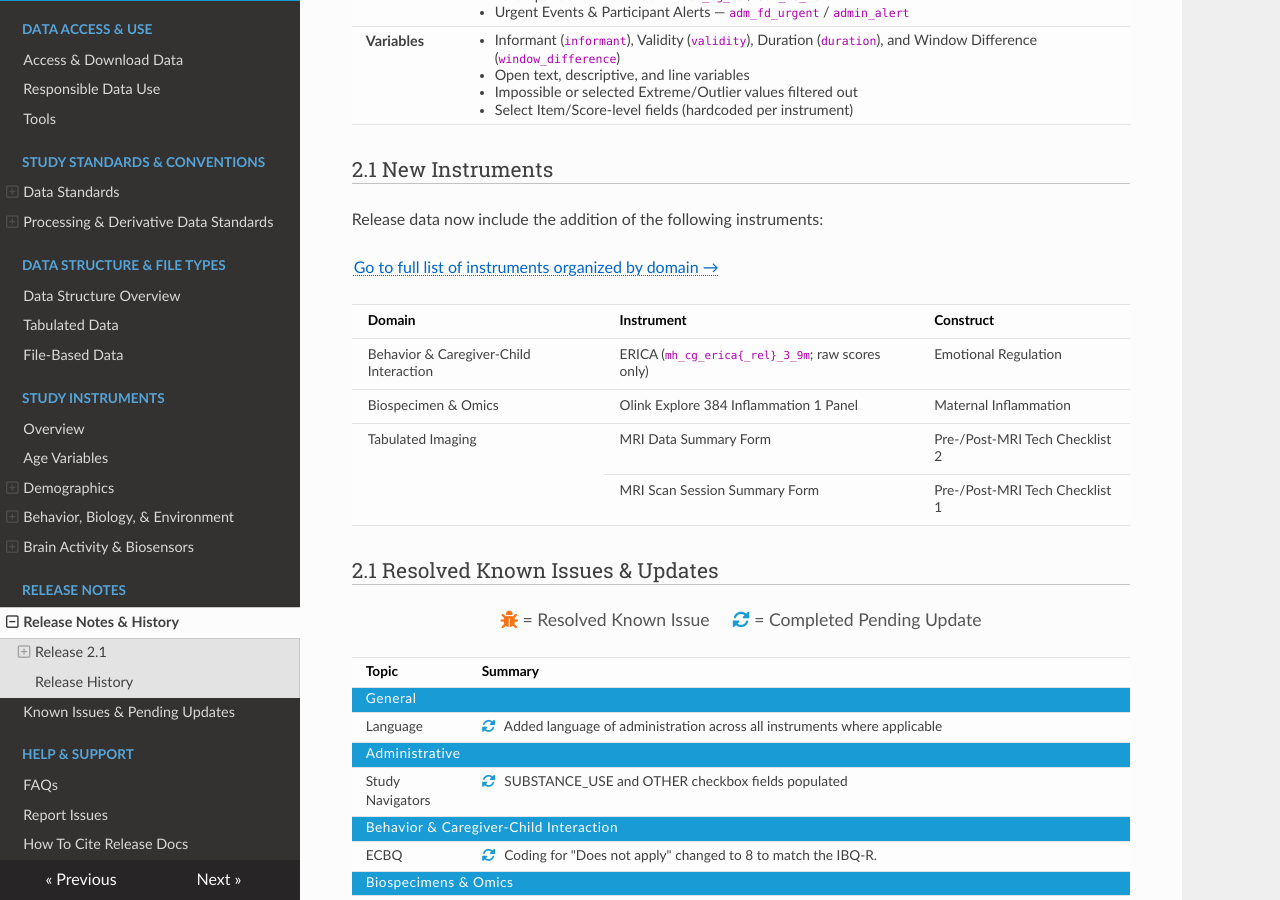
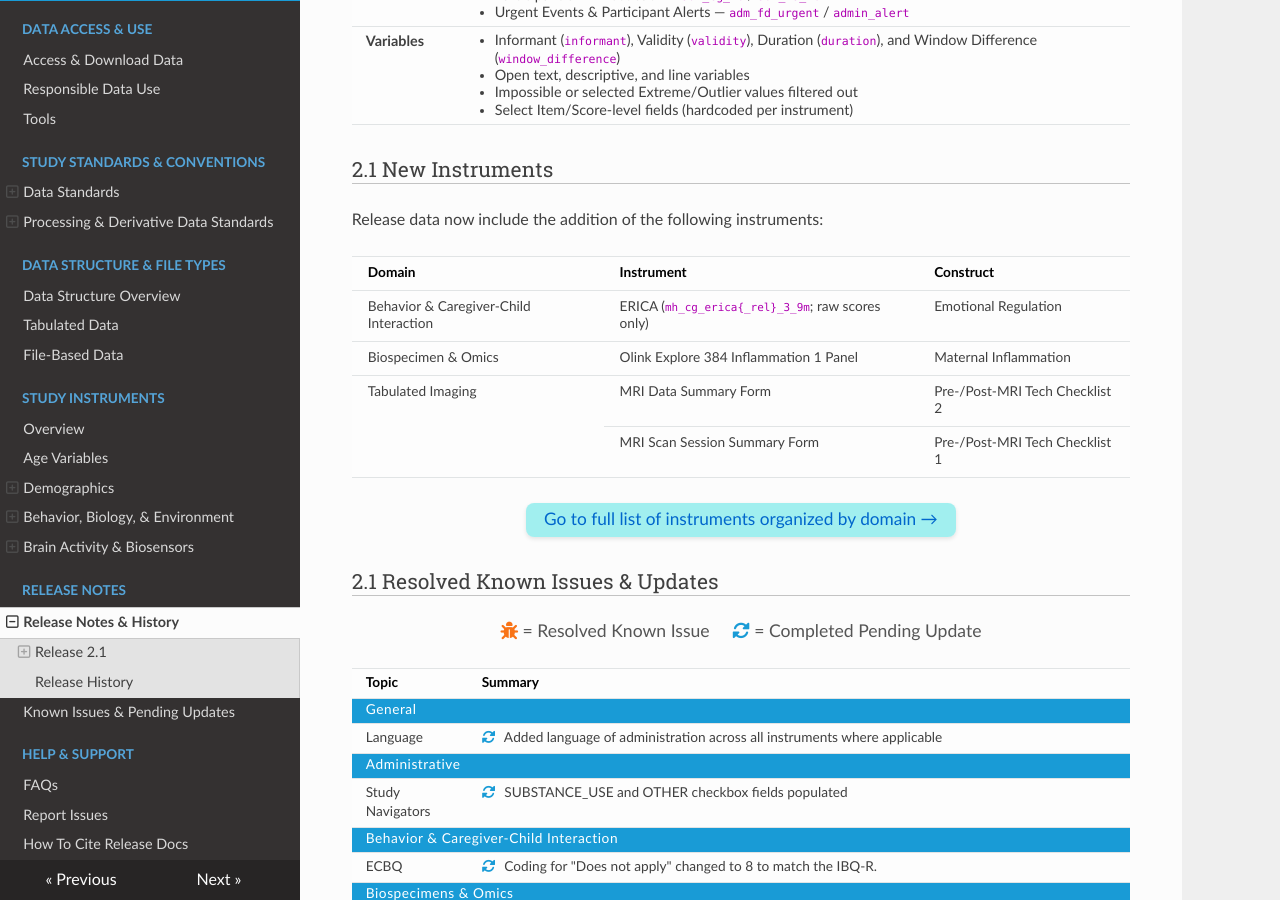
Before and after one commit to nbdc-datahub/hbcd-docs, an MkDocs documentation site: the page built from docs/changelog/release-notes.md, in a window 1280 px wide and 900 px high, scrolled down 1210 px. Built offline with MkDocs 1.6.1, drawn with Linux system fonts in a browser that asks for light colours; nearby versions of some CDN libraries.

Commit message:
add button

```diff
--- a/docs/changelog/release-notes.md
+++ b/docs/changelog/release-notes.md
@@ -159,6 +157,14 @@
 
 </tbody>
 </table>
+
+
+<p class="button-link-wrapper">
+  <a href="/instruments/"
+     class="button-link">
+    Go to full list of instruments organized by domain →
+  </a>
+</p>
 
 ### 2.1 Resolved Known Issues & Updates
 
```
Also changed, not shown: other parts of docs/changelog/release-notes.md (+0 -2 lines).
